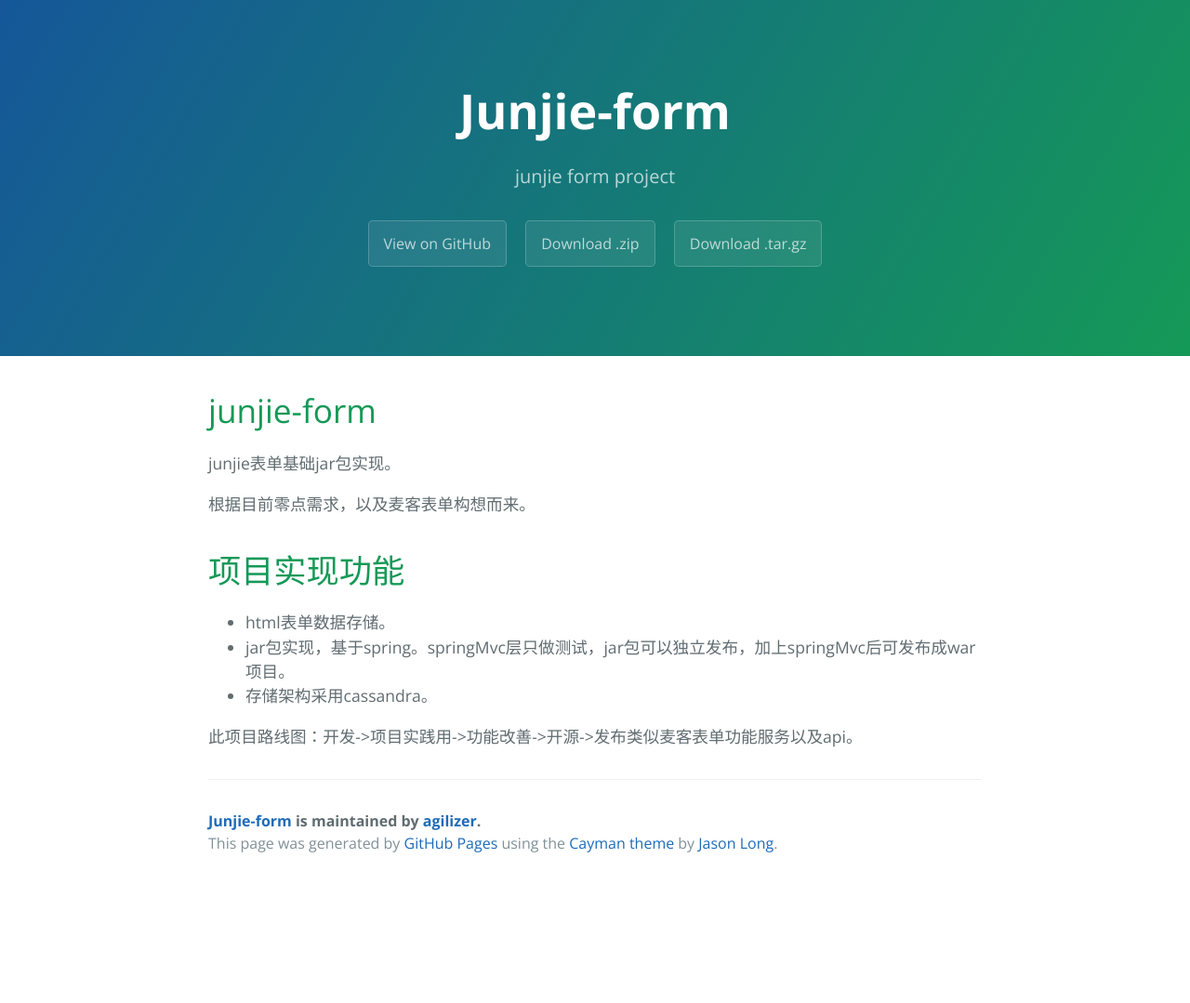
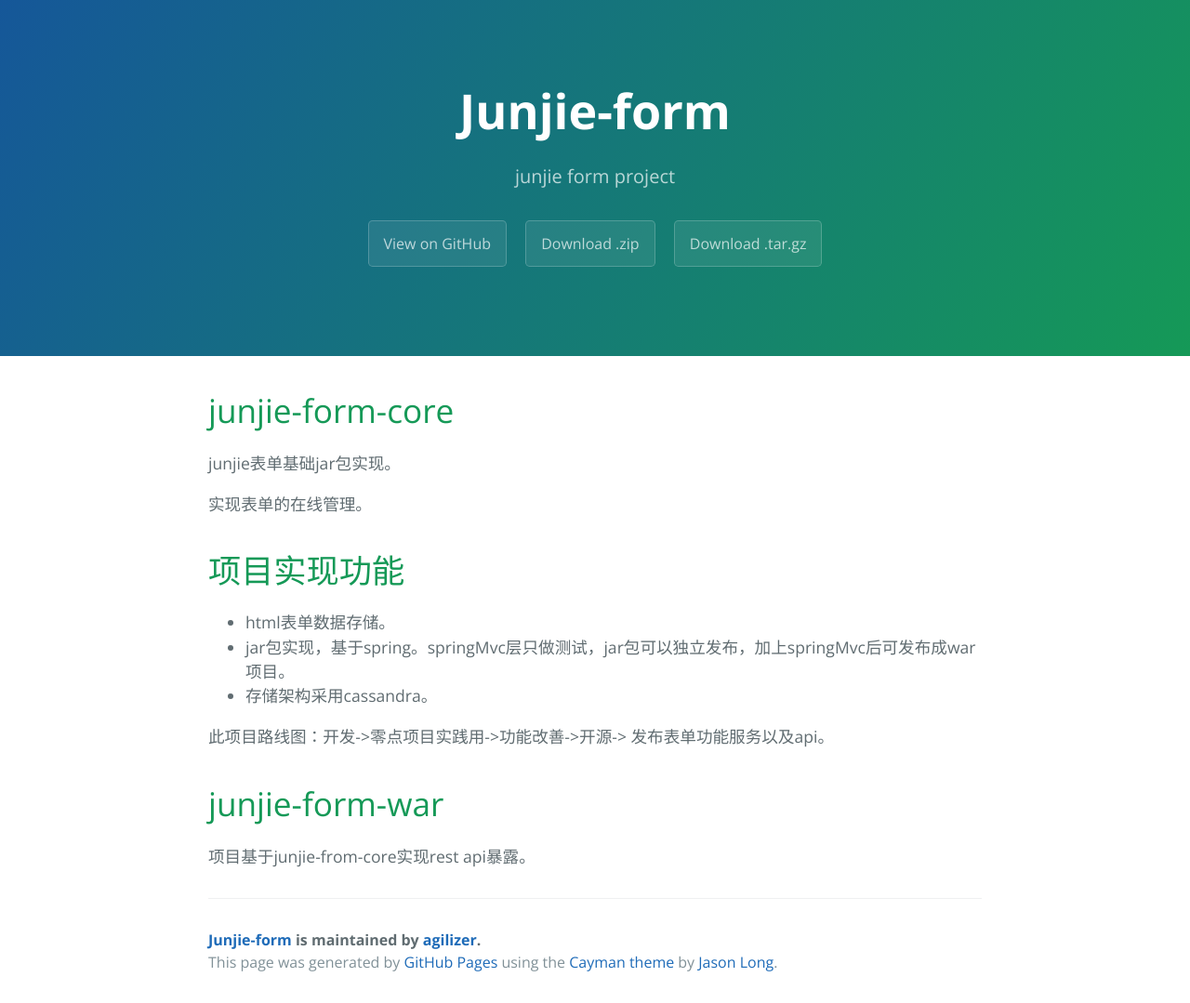
Before and after one commit to agilizer/junjie-form, a plain HTML site: page index.html in a window 1280 px wide. Shown: the whole page at 93% size. Before the commit the page ends 951 px from the top, so only its background shows below. Drawn offline with nearby package versions, Linux system fonts and the light colour scheme.

```diff
--- a/index.html
+++ b/index.html
@@ -20,11 +20,11 @@
 
     <section class="main-content">
       <h1>
-<a id="junjie-form" class="anchor" href="#junjie-form" aria-hidden="true"><span class="octicon octicon-link"></span></a>junjie-form</h1>
+<a id="junjie-form-core" class="anchor" href="#junjie-form-core" aria-hidden="true"><span class="octicon octicon-link"></span></a>junjie-form-core</h1>
 
 <p>junjie表单基础jar包实现。</p>
 
-<p>根据目前零点需求，以及麦客表单构想而来。</p>
+<p>实现表单的在线管理。</p>
 
 <h1>
 <a id="项目实现功能" class="anchor" href="#%E9%A1%B9%E7%9B%AE%E5%AE%9E%E7%8E%B0%E5%8A%9F%E8%83%BD" aria-hidden="true"><span class="octicon octicon-link"></span></a>项目实现功能</h1>
@@ -35,7 +35,12 @@
 <li>存储架构采用cassandra。</li>
 </ul>
 
-<p>此项目路线图：开发-&gt;项目实践用-&gt;功能改善-&gt;开源-&gt;发布类似麦客表单功能服务以及api。</p>
+<p>此项目路线图：开发-&gt;零点项目实践用-&gt;功能改善-&gt;开源-&gt; 发布表单功能服务以及api。</p>
+
+<h1>
+<a id="junjie-form-war" class="anchor" href="#junjie-form-war" aria-hidden="true"><span class="octicon octicon-link"></span></a>junjie-form-war</h1>
+
+<p>项目基于junjie-from-core实现rest api暴露。</p>
 
       <footer class="site-footer">
         <span class="site-footer-owner"><a href="https://github.com/agilizer/junjie-form">Junjie-form</a> is maintained by <a href="https://github.com/agilizer">agilizer</a>.</span>
--- a/params.json
+++ b/params.json
@@ -1 +1 @@
-{"name":"Junjie-form","tagline":"junjie form project","body":"# junjie-form\r\n\r\njunjie表单基础jar包实现。\r\n\r\n根据目前零点需求，以及麦客表单构想而来。\r\n\r\n# 项目实现功能\r\n* html表单数据存储。\r\n* jar包实现，基于spring。springMvc层只做测试，jar包可以独立发布，加上springMvc后可发布成war项目。\r\n* 存储架构采用cassandra。\r\n\r\n此项目路线图：开发->项目实践用->功能改善->开源->发布类似麦客表单功能服务以及api。\r\n","google":"","note":"Don't delete this file! It's used internally to help with page regeneration."}
+{"name":"Junjie-form","tagline":"junjie form project","body":"# junjie-form-core\r\n\r\njunjie表单基础jar包实现。\r\n\r\n实现表单的在线管理。\r\n\r\n# 项目实现功能\r\n* html表单数据存储。\r\n* jar包实现，基于spring。springMvc层只做测试，jar包可以独立发布，加上springMvc后可发布成war项目。\r\n* 存储架构采用cassandra。\r\n\r\n此项目路线图：开发->零点项目实践用->功能改善->开源-> 发布表单功能服务以及api。\r\n\r\n#junjie-form-war\r\n\r\n项目基于junjie-from-core实现rest api暴露。\r\n","google":"","note":"Don't delete this file! It's used internally to help with page regeneration."}
```
